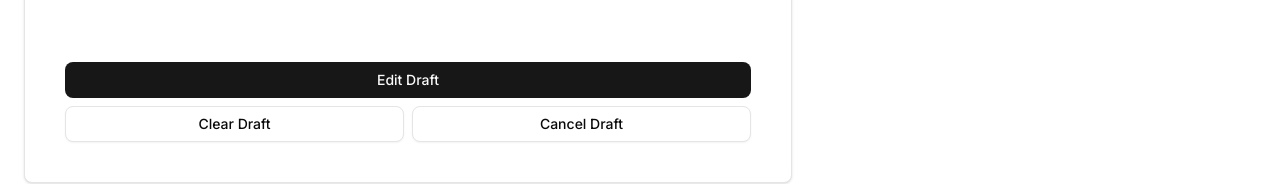
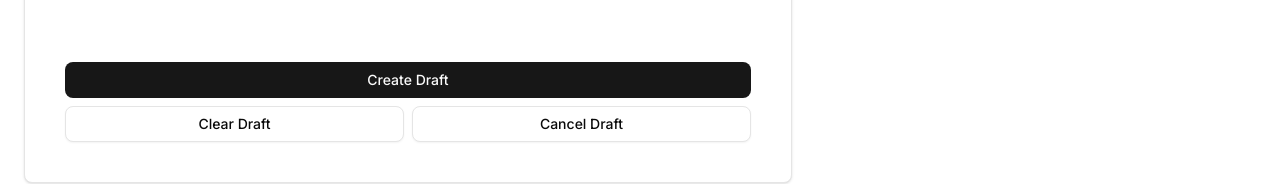
Before and after one commit to nihilno/next-cash, a Next.js app: page /dashboard/transactions/new in a window 1280 px wide. Shown: the part 609-793 px from the top of the page. Built offline with nearby package versions, Linux system fonts and the light colour scheme; no server answers; the database is empty.

Commit message:
implement small edit form fix

```diff
--- a/app/(protected)/dashboard/transactions/[id]/page.tsx
+++ b/app/(protected)/dashboard/transactions/[id]/page.tsx
@@ -53,6 +53,7 @@ export default async function EditTransactionPage({
         <TransactionForm
           categories={categories}
           defaultValues={defaultValues}
+          mode="edit"
         />
       </CardContent>
       <CardFooter className="text-muted-foreground mx-auto mt-auto px-10 text-center text-xs">
--- a/components/transactions/transactions-form.tsx
+++ b/components/transactions/transactions-form.tsx
@@ -27,17 +27,23 @@ import { useForm } from "react-hook-form";
 import { toast } from "sonner";
 import { DatePicker } from "../date-picker";
 
-function TransactionForm({ categories, defaultValues }: TransactionFormProps) {
+function TransactionForm({
+  categories,
+  defaultValues,
+  mode = "add",
+}: TransactionFormProps) {
   const { push } = useRouter();
   const form = useForm<newTransactionType>({
     resolver: zodResolver(newTransactionSchema),
-    defaultValues: {
+    defaultValues:
+      mode === "edit"
+        ? defaultValues
+        : {
             transactionType: "Expense",
             categoryId: 0,
             transactionDate: new Date(),
             amount: undefined,
             description: "",
-      ...defaultValues,
           },
   });
 
@@ -214,7 +220,7 @@ function TransactionForm({ categories, defaultValues }: TransactionFormProps) {
           >
             <div className="flex items-center gap-1">
               {disabled && <Loader2Icon className="animate-spin" />}
-              <span>Edit Draft</span>
+              <span>{mode === "add" ? "Create Draft" : "Edit Draft"}</span>
             </div>
           </Button>
           <Button
--- a/global.d.ts
+++ b/global.d.ts
@@ -25,6 +25,7 @@ declare global {
       transactionDate: Date;
       transactionType: "Income" | "Expense";
     };
+    mode?: "add" | "edit";
   };
 }
 
--- a/lib/actions/transactions.ts
+++ b/lib/actions/transactions.ts
@@ -3,6 +3,7 @@
 import { prisma } from "@/lib/prisma";
 import { transactionSchema } from "@/lib/schemas";
 import { auth } from "@clerk/nextjs/server";
+import z from "zod";
 
 export async function createTransaction(formData: unknown) {
   const { userId } = await auth();
@@ -50,7 +51,7 @@ export async function createTransaction(formData: unknown) {
   }
 }
 
-export async function editTransaction(formData: unknown) {
+export async function editTransaction(formData: unknown, id: string) {
   const { userId } = await auth();
   if (!userId) {
     return {
@@ -59,7 +60,9 @@ export async function editTransaction(formData: unknown) {
     };
   }
 
-  const result = transactionSchema.safeParse(formData);
+  const result = transactionSchema
+    .and(z.object({ id: z.number() }))
+    .safeParse(formData);
 
   if (!result.success) {
     return {
@@ -72,14 +75,9 @@ export async function editTransaction(formData: unknown) {
   const { amount, description, transactionDate, categoryId } = result.data;
 
   try {
-    const transaction = await prisma.transaction.create({
-      data: {
-        userId,
-        amount,
-        description,
-        categoryId,
-        transactionDate,
-      },
+    const transaction = await prisma.transaction.update({
+      where: { userId, id },
+      data: { amount, description, categoryId, transactionDate },
     });
 
     return {
```
Lines whose indentation alone changed are shown as unchanged.
